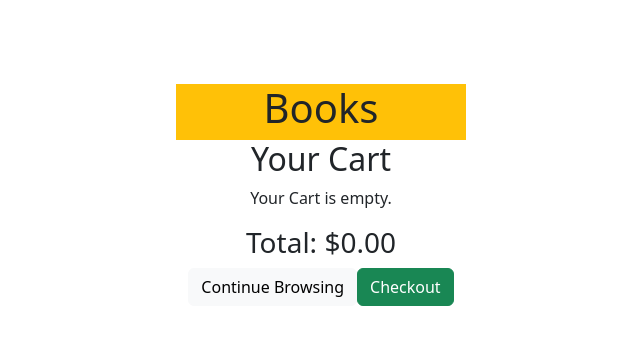
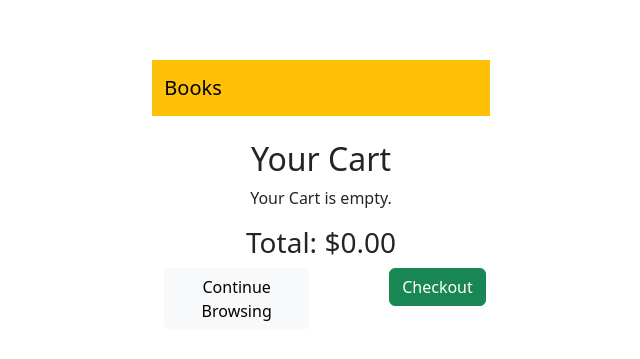
Before and after one commit to macyesk/mission11_eskelsen, a React (Vite) app in the folder frontend/: page /cart in a window 1280 px wide. Shown: the part 205-564 px from the top of the page, without its empty margins (319-959 px from the left). Built offline with nearby package versions, Linux system fonts and the light colour scheme.

Commit message:
bootstrap implementation

```diff
--- a/frontend/src/components/BookList.tsx
+++ b/frontend/src/components/BookList.tsx
@@ -32,7 +32,6 @@ function BookList({ selectedCategories }: { selectedCategories: string[] }) {
 
   return (
     <>
-
       <br />
       <label>
         <input
@@ -82,28 +81,34 @@ function BookList({ selectedCategories }: { selectedCategories: string[] }) {
         </div>
       ))}
 
-      <button disabled={pageNum === 1} onClick={() => setPageNum(pageNum - 1)}>
+      <ul className="pagination justify-content-center">
+        <li className={`page-item ${pageNum === 1 ? 'disabled' : ''}`}>
+          <button className="page-link" onClick={() => setPageNum(pageNum - 1)}>
             Previous
           </button>
+        </li>
 
         {Array(totalPages)
           .fill(null)
           .map((_, index) => (
+            <li
+              className={`page-item ${pageNum === index + 1 ? 'disabled' : ''}`}
+            >
               <button
                 key={index + 1}
                 onClick={() => setPageNum(index + 1)}
-            disabled={pageNum === index + 1}
+                className="page-link"
               >
                 {index + 1}
               </button>
+            </li>
           ))}
-
-      <button
-        disabled={pageNum === totalPages}
-        onClick={() => setPageNum(pageNum + 1)}
-      >
+        <li className={`page-item ${pageNum === totalPages ? 'disabled' : ''}`}>
+          <button onClick={() => setPageNum(pageNum + 1)} className="page-link">
             Next
           </button>
+        </li>
+      </ul>
 
       <br />
       <label>
--- a/frontend/src/components/CartSummary.tsx
+++ b/frontend/src/components/CartSummary.tsx
@@ -23,7 +23,7 @@ const CartSummary = () => {
         }}
         onClick={() => navigate('/cart')}
       >
-        🛒 <strong>{totalAmount.toFixed(2)}</strong>
+        🛒 <strong> ${totalAmount.toFixed(2)}</strong>
       </div>
     </>
   );
--- a/frontend/src/components/WelcomeBand.tsx
+++ b/frontend/src/components/WelcomeBand.tsx
@@ -1,12 +1,19 @@
-function WelcomeBand(){
+import { useNavigate } from 'react-router-dom';
+
+function WelcomeBand() {
+  const navigate = useNavigate();
   return (
     <>
-      <div className="row bg-warning text-gray">
-        <h1>Books</h1>
-      </div>
+      <nav className="navbar bg-warning">
+        <div className="container-fluid">
+          <a className="navbar-brand" onClick={() => navigate('/books')}>
+            Books
+          </a>
+        </div>
+      </nav>
+      <br />
     </>
   );
-
 }
 
 export default WelcomeBand;
--- a/frontend/src/pages/AddToCartPage.tsx
+++ b/frontend/src/pages/AddToCartPage.tsx
@@ -24,13 +24,20 @@ function AddToCartPage() {
       <WelcomeBand />
       <h2>Adding {title} to Cart</h2>
       <h5>${Number(price).toFixed(2)}</h5>
-      <div>
+      <div className="container">
+        <div className="row">
+          <div className="col-4">
             <button className="btn btn-dark" onClick={() => navigate('/books')}>
               Go Back
             </button>
+          </div>
+          <div className="col-4"></div>
+          <div className="col-4">
             <button className="btn btn-success" onClick={handleAddToCart}>
               Add to Cart
             </button>
+          </div>
+        </div>
       </div>
     </>
   );
--- a/frontend/src/pages/BooksPage.tsx
+++ b/frontend/src/pages/BooksPage.tsx
@@ -2,11 +2,13 @@ import { useState } from 'react';
 import BookList from '../components/BookList';
 import CategoryFilter from '../components/CategoryFilter';
 import WelcomeBand from '../components/WelcomeBand';
+import CartSummary from '../components/CartSummary';
 
 function BooksPage() {
   const [selectedCategories, setSelectedCategories] = useState<string[]>([]);
   return (
     <>
+      <CartSummary />
       <WelcomeBand />
       <div className="container">
         <div className="row">
--- a/frontend/src/pages/CartPage.tsx
+++ b/frontend/src/pages/CartPage.tsx
@@ -35,8 +35,22 @@ function CartPage() {
           )}
         </div>
         <h3>Total: ${totalAmount.toFixed(2)}</h3>
-        <button className="btn btn-light"onClick={() => navigate('/books')}>Continue Browsing</button>
-        <button className="btn btn-success">Checkout</button>
+        <div className="container">
+          <div className="row">
+            <div className="col-6">
+              <button
+                className="btn btn-light"
+                onClick={() => navigate('/books')}
+              >
+                Continue Browsing
+              </button>
+            </div>
+            <div className="col-2"></div>
+            <div className="col-4">
+              <button className="btn btn-success">Checkout</button>
+            </div>
+          </div>
+        </div>
       </div>
     </>
   );
```
Lines whose indentation alone changed are shown as unchanged.
